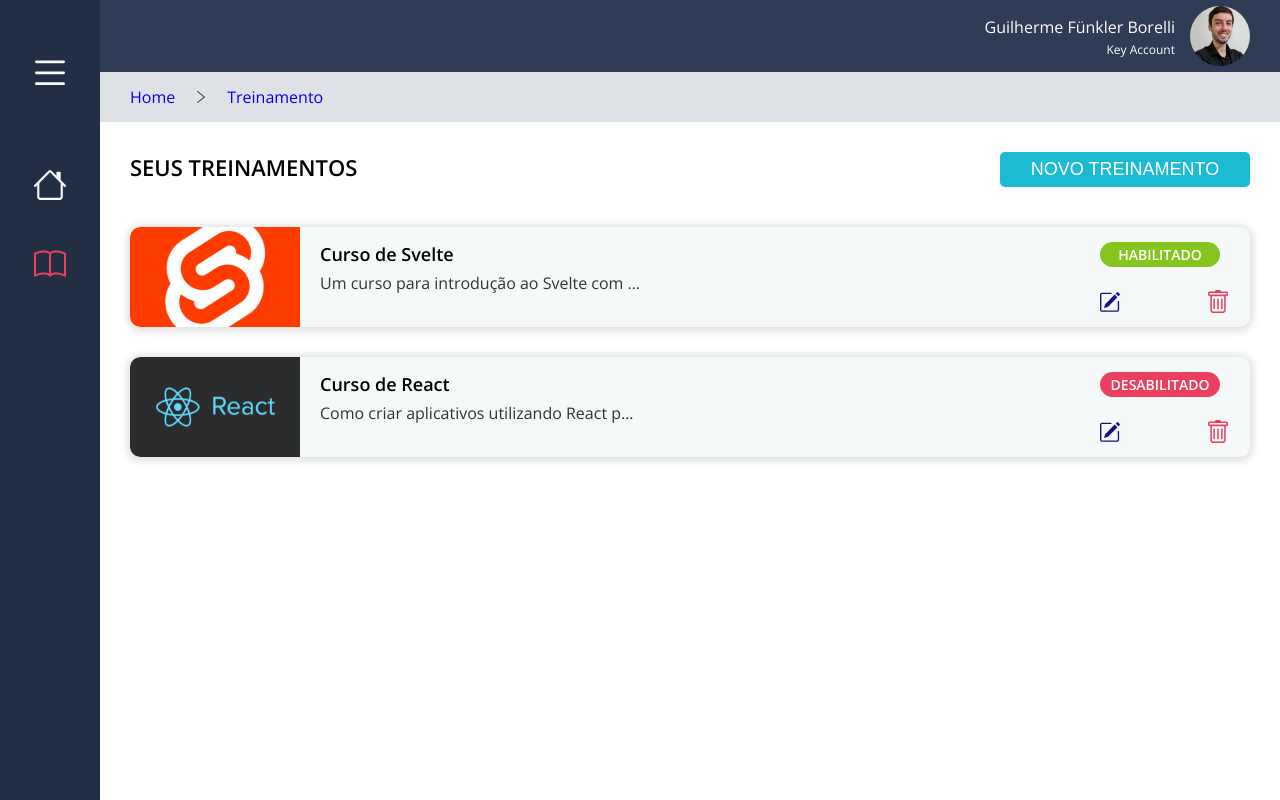
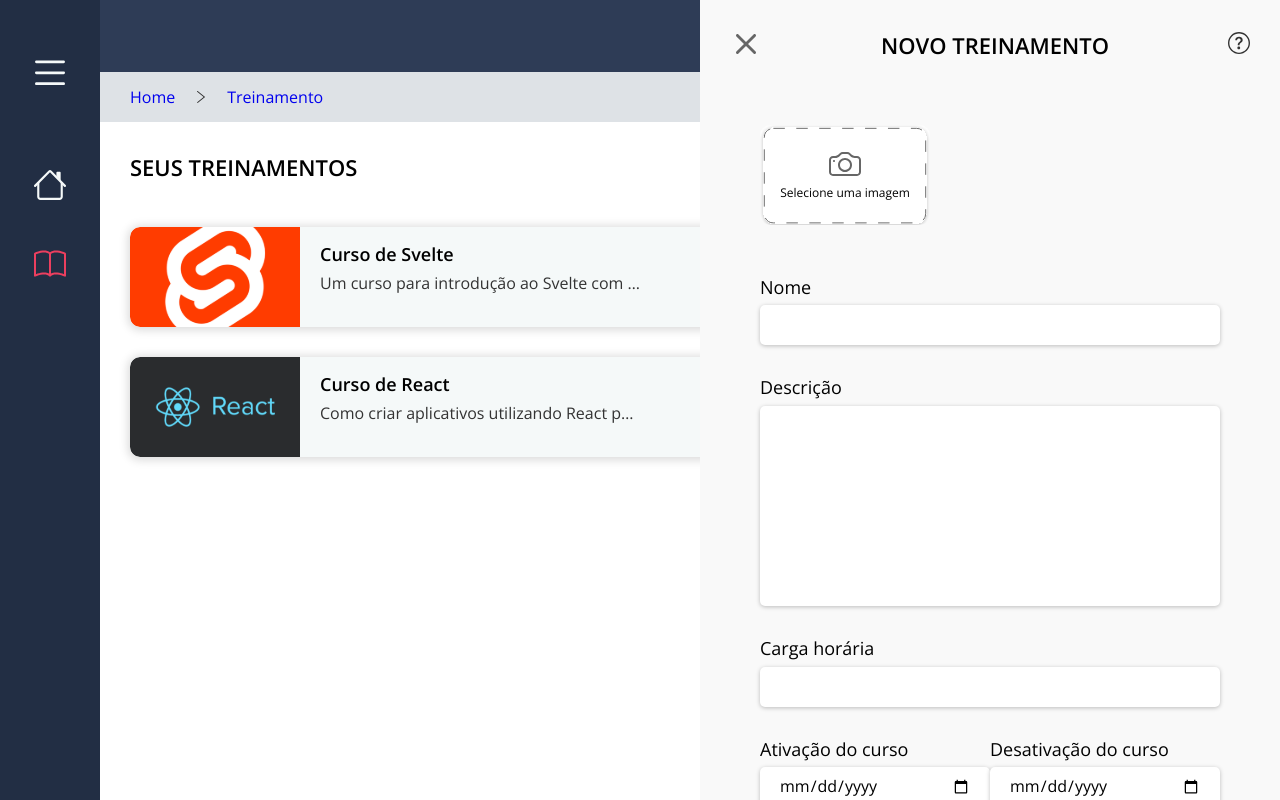
Before and after one commit to good-repository/courses-list, a React (Create React App) app: page /courses-list in a window 1280 px wide. Built offline with nearby package versions, Linux system fonts and the light colour scheme.

Commit message:
Add Yup and Formik and integrate Form with Formik

```diff
--- a/package.json
+++ b/package.json
@@ -7,6 +7,7 @@
     "@testing-library/jest-dom": "^5.14.1",
     "@testing-library/react": "^12.0.0",
     "@testing-library/user-event": "^13.2.1",
+    "formik": "^2.2.9",
     "immer": "^9.0.12",
     "react": "^17.0.2",
     "react-dom": "^17.0.2",
@@ -14,7 +15,8 @@
     "react-router-dom": "^6.2.2",
     "react-scripts": "5.0.0",
     "redux-saga": "^1.1.3",
-    "web-vitals": "^2.1.0"
+    "web-vitals": "^2.1.0",
+    "yup": "^0.32.11"
   },
   "scripts": {
     "start": "react-scripts start",
--- a/src/components/Button/Button.jsx
+++ b/src/components/Button/Button.jsx
@@ -6,9 +6,10 @@ export default function Button({
   color = "primary",
   children,
   onClick,
+  type = "button",
 }) {
   return (
-    <button onClick={onClick} className={`button ${size} ${color}`}>
+    <button type={type} onClick={onClick} className={`button ${size} ${color}`}>
       {children}
     </button>
   );
--- a/src/components/DateInput/DateInput.jsx
+++ b/src/components/DateInput/DateInput.jsx
@@ -1,7 +1,14 @@
 import React from "react";
 import "./dateInput.css";
 
-export default function DateInput({ id, label, size = "default", minDate }) {
+export default function DateInput({
+  id,
+  label,
+  size = "default",
+  minDate,
+  name,
+  onChange,
+}) {
   return (
     <div className="date-input">
       <label htmlFor={id} className="date-input-label">
@@ -12,6 +19,8 @@ export default function DateInput({ id, label, size = "default", minDate }) {
         id={id}
         min={minDate}
         className={`date-input-${size}`}
+        name={name}
+        onChange={onChange}
       />
     </div>
   );
--- a/src/components/ImageUploader/ImageUploader.jsx
+++ b/src/components/ImageUploader/ImageUploader.jsx
@@ -2,7 +2,7 @@ import React from "react";
 import { Camera } from "../../icons";
 import "./imageUploader.css";
 
-export default function ImageUploader({ image, setImage }) {
+export default function ImageUploader({ image, setImage, name }) {
   const handleImageChange = (e) => {
     const lastImage = e.target.files[e.target.files.length - 1];
     URL.createObjectURL(lastImage);
@@ -35,6 +35,7 @@ export default function ImageUploader({ image, setImage }) {
         accept="image/*"
         style={{ display: "none" }}
         onChange={handleImageChange}
+        name={name}
       />
     </>
   );
--- a/src/components/Input/Input.jsx
+++ b/src/components/Input/Input.jsx
@@ -1,13 +1,26 @@
 import React from "react";
 import "./input.css";
 
-export default function Input({ type = "text", label, size = "default", id }) {
+export default function Input({
+  type = "text",
+  label,
+  size = "default",
+  id,
+  name,
+  onChange,
+}) {
   return (
     <div className="input">
       <label htmlFor={id} className="input-label">
         {label}
       </label>
-      <input type={type} id={id} className={`input-${size}`} />
+      <input
+        type={type}
+        id={id}
+        className={`input-${size}`}
+        name={name}
+        onChange={onChange}
+      />
     </div>
   );
 }
--- a/src/pages/CoursesList/CoursesList.jsx
+++ b/src/pages/CoursesList/CoursesList.jsx
@@ -10,16 +10,25 @@ import {
 import { CourseCard } from "./components";
 import { useDispatch, useSelector } from "react-redux";
 import { addCourseRequest } from "../../store/slices/courses/actions";
+import { useFormik } from "formik";
 
 export default function CoursesList() {
-  const [showSideBar, setShowSideBar] = useState(false);
-  const [image, setImage] = useState(null);
+  const [showSideBar, setShowSideBar] = useState(true);
   const courses = useSelector((state) => state.courses.courses);
-  console.log(
-    "🚀 ~ file: CoursesList.jsx ~ line 17 ~ CoursesList ~ courses",
-    courses
-  );
   const dispatch = useDispatch();
+  const formik = useFormik({
+    initialValues: {
+      image: null,
+      name: "",
+      description: "",
+      workload: "",
+      courseActivation: null,
+      courseDeactivation: null,
+    },
+    onSubmit: (values) => {
+      alert(JSON.stringify(values, null, 2));
+    },
+  });
 
   const addCourse = (data) => {
     dispatch(addCourseRequest(data));
@@ -51,26 +60,67 @@ export default function CoursesList() {
         tooltipText="Você está prestes a criar um novo treinamento, capriche nas informações, quanto mais detalhadas melhor!"
       >
         <div className="course-list-sidebar">
-          <ImageUploader image={image} setImage={setImage} />
+          <form onSubmit={formik.handleSubmit}>
+            <ImageUploader
+              image={formik.values.image}
+              name="image"
+              setImage={(img) => formik.setFieldValue("image", img)}
+            />
             <div className="course-list-name-input">
-            <Input label="Nome" id="name" />
-            <Input label="Descrição" size="large" id="description" />
-            <Input label="Carga horária" id="workload" />
+              <Input
+                label="Nome"
+                id="name"
+                name="name"
+                onChange={formik.handleChange}
+              />
+              <Input
+                label="Descrição"
+                size="large"
+                id="description"
+                name="description"
+                onChange={formik.handleChange}
+              />
+              <Input
+                label="Carga horária"
+                id="workload"
+                name="workload"
+                onChange={formik.handleChange}
+              />
               <div className="course-list-double-inputs">
-              <DateInput label="Ativação do curso" id="course-activation" />
+                <DateInput
+                  label="Ativação do curso"
+                  id="course-activation"
+                  name="courseActivation"
+                  onChange={formik.handleChange}
+                />
                 <DateInput
                   label="Desativação do curso"
                   id="course-deactivation"
                   //format to today ISO format yyyy-mm-dd
                   minDate={new Date().toISOString().substring(0, 10)}
+                  name="courseDeactivation"
+                  onChange={formik.handleChange}
                 />
               </div>
               <div className="course-list-bottom-button">
-              <Button color="success" onClick={addCourse}>
+                <Button
+                  color="success"
+                  // onClick={() =>
+                  //   addCourse({
+                  //     image: null,
+                  //     title: "Curso para testes",
+                  //     description:
+                  //       "Como criar aplicativos utilizando React para escalar as suas aplicações ao infinito",
+                  //     enable: false,
+                  //   })
+                  // }
+                  type="submit"
+                >
                   CRIAR
                 </Button>
               </div>
             </div>
+          </form>
         </div>
       </SlidableSidebar>
     </div>
```
Also changed, not shown: 1 other file (tests, documents, lock files or other folders). Lines whose indentation alone changed are shown as unchanged.
